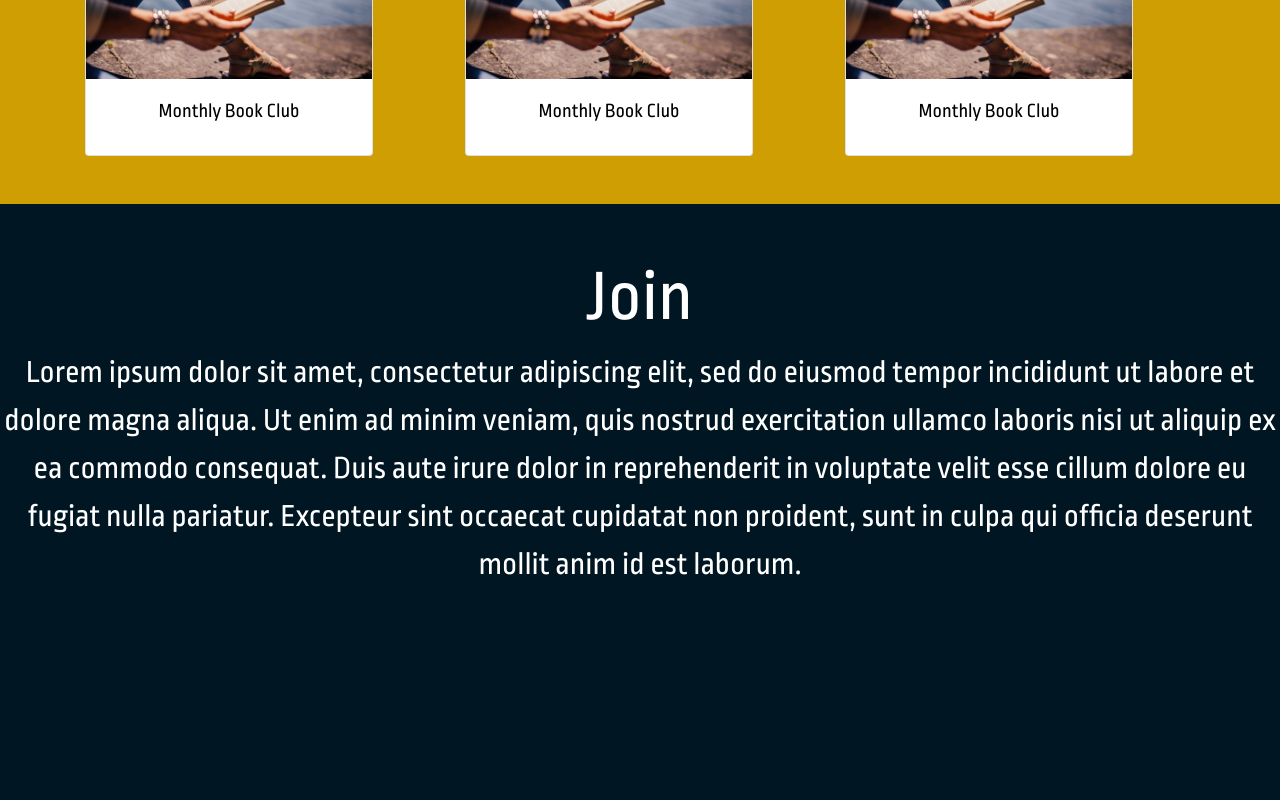
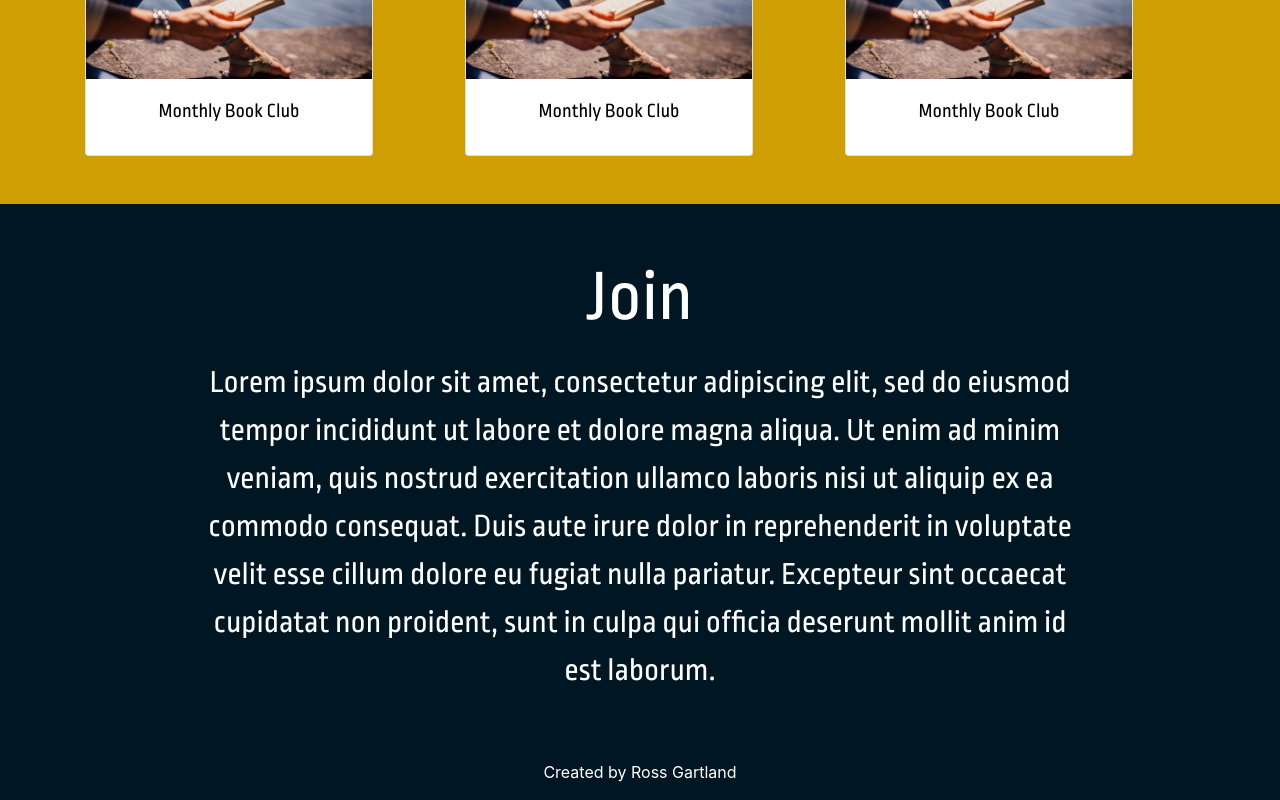
Before and after one commit to RossGartland/futures_society, a React (Create React App) app: page / in a window 1280 px wide. Shown: the part 4139-4939 px from the top of the page. Before the commit the page ends 4743 px from the top, so only its background shows below. Built offline with nearby package versions, Linux system fonts and the light colour scheme.

Commit message:
footer created and navbar improved

```diff
--- a/src/App.js
+++ b/src/App.js
@@ -3,6 +3,7 @@ import "./App.css";
 import About from "./components/About/about.component";
 import Benefits from "./components/benefits/benefits.component";
 import OurEvents from "./components/events/events.component";
+import Footer from "./components/footer/footer.component";
 import Header from "./components/header/header.component";
 import Join from "./components/join/join.component";
 import MyNav from "./components/nav/nav.component";
@@ -18,6 +19,7 @@ function App() {
       <Benefits/>
       <OurEvents/>
       <Join/>
+      <Footer/>
     </div>
   );
 }
--- /dev/null
+++ b/src/components/footer/footer.component.jsx
@@ -0,0 +1,10 @@
+import React from 'react';
+import './footer.style.css';
+const Footer = () => {
+    return (
+        <div className="footer">
+            <p>Created by Ross Gartland</p>
+        </div>
+    )
+}
+export default Footer;
--- /dev/null
+++ b/src/components/footer/footer.style.css
@@ -0,0 +1,3 @@
+.footer {
+    color: white;
+}
--- a/src/components/join/join.style.css
+++ b/src/components/join/join.style.css
@@ -1,20 +1,24 @@
-.join-container  {
+.join-container {
   text-align: center;
   color: white;
   padding-top: 50px;
-    font-family: 'Ropa Sans', sans-serif;
+  font-family: "Ropa Sans", sans-serif;
   font-size: xx-large;
 }
-.objectives-container ul li {
-    padding: 15px;
+.join-container p {
+  text-align: center;
+  font-size: xx-large;
+  padding: 10px 200px 50px 200px;
 }
 @media only screen and (max-width: 1200px) {
   .join-container p {
     font-size: x-large;
+    padding: 10px 50px 50px 50px;
   }
 }
 @media only screen and (max-width: 600px) {
   .join-container p {
-    font-size: large;
+    font-size: x-large;
+    padding: 10px 0px 50px 0px;
   }
 }
--- a/src/components/nav/nav.component.jsx
+++ b/src/components/nav/nav.component.jsx
@@ -1,4 +1,4 @@
-import React, { useState } from 'react';
+import React, { useState, useEffect } from 'react';
 import { Navbar, Nav } from 'react-bootstrap';
 import './nav.style.css';
 
@@ -6,15 +6,40 @@ const MyNav = () => {
 
     const [colour, setColour] = useState('transparent');
 
+    useEffect(() => {
+        let prevScrollpos = window.pageYOffset;
+        //Following function hides navbar when scrolling down.
+        window.onscroll = function () {
+            let currentScrollPos = window.pageYOffset;
+            if (prevScrollpos > currentScrollPos) { //Compares the current scroll position with the previous.
+                document.getElementById("navbar").style.top = "0";
+                if (window.pageYOffset > 500) {//If the current window position is greater than 0, the background changes colour.
+                    document.getElementById("navbar").style.backgroundColor = "#001622";
+                }
+                else {
+                    document.getElementById("navbar").style.backgroundColor = "transparent";
+                }
+
+            } else {
+                document.getElementById("navbar").style.top = "-500px";
+            }
+            prevScrollpos = currentScrollPos;
+        }
+        return () => {
+
+        }
+    }, [])
+
     return (
-            <Navbar collapseOnSelect className="navbar navbar-expand-lg navbar-light navbar-inverse nav-fill w-100" expand="lg" style={{ background: colour }} >
+        <Navbar collapseOnSelect id="navbar" className="navbar navbar-expand-lg navbar-dark navbar-inverse nav-fill w-100" expand="lg" style={{ background: colour }} >
             <Navbar.Toggle aria-controls="responsive-navbar-nav" onClick={() => {
-                    if(colour === 'transparent') {
-                        setColour("#282c34")
+                if (colour === 'transparent') {
+                    setColour("#001622")
                 }
                 else {
                     setColour("transparent")
-                    }}}
+                }
+            }}
             />
             <Navbar.Collapse id="responsive-navbar-nav" >
                 <Nav className="navbar-nav ml-auto mx-auto">
```
Lines whose indentation alone changed are shown as unchanged.
